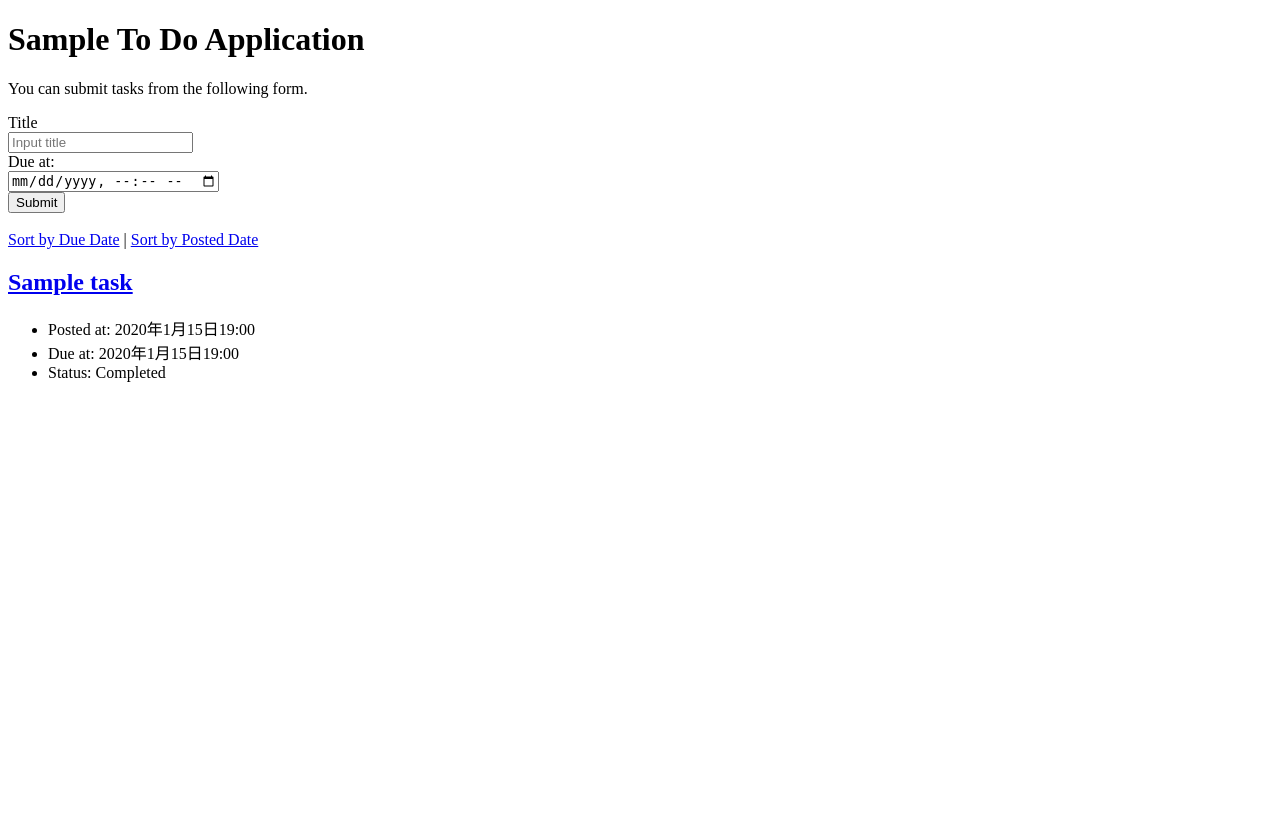
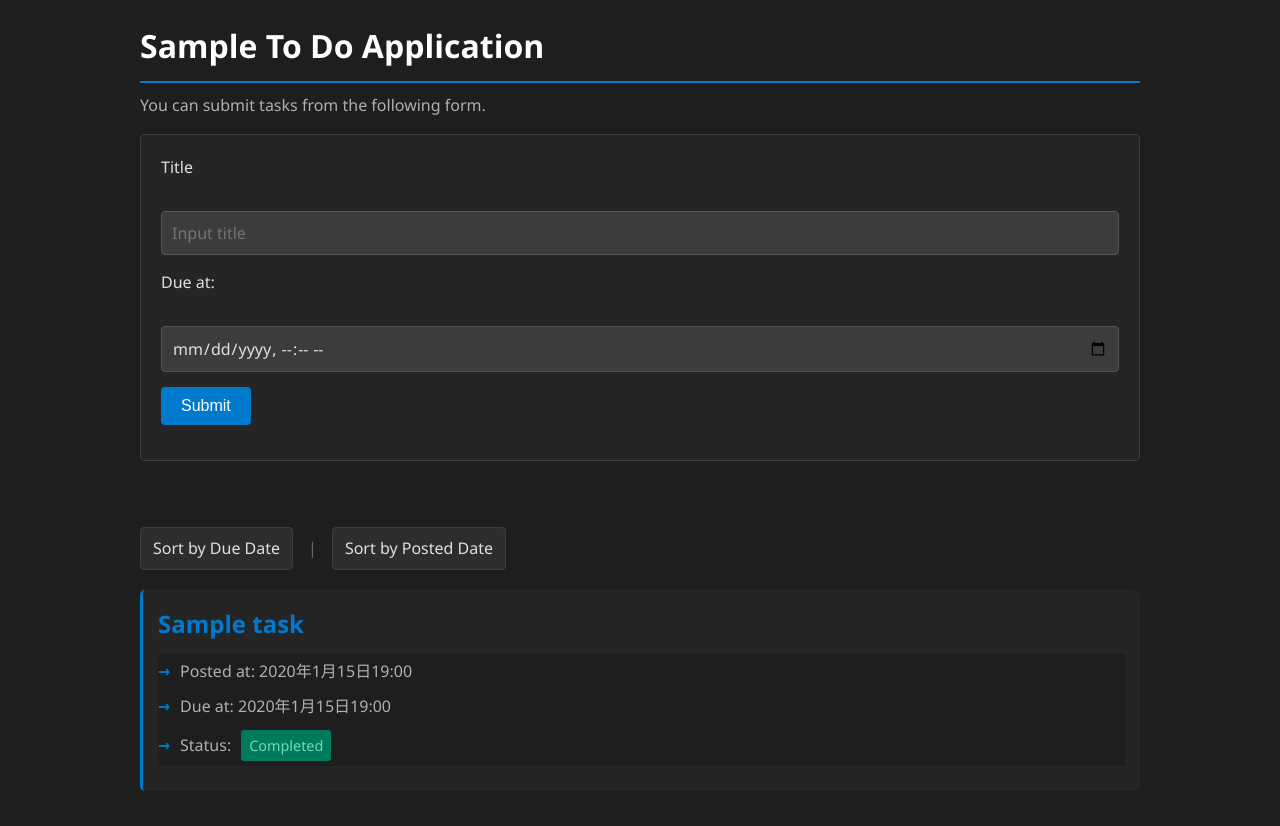
Before and after one commit to hiroki-morita0257/django-test-exercise, a Django app: page / in a window 1280 px wide. Before the commit the page ends 382 px from the top, so only its background shows below. Run offline with Django 5.2, Linux system fonts and the light colour scheme; tables that the repository leaves empty hold one stand-in row (values such as "Sample post").

Commit message:
assign-css/adjustment-html

```diff
--- /dev/null
+++ b/todo/static/css/style.css
@@ -0,0 +1,281 @@
+/* VSCode風 ToDo Application スタイル */
+
+* {
+  margin: 0;
+  padding: 0;
+  box-sizing: border-box;
+}
+
+body {
+  background-color: #1e1e1e;
+  color: #e0e0e0;
+  font-family: 'Segoe UI', Tahoma, Geneva, Verdana, sans-serif;
+  line-height: 1.6;
+  padding: 20px;
+}
+
+/* コンテナ */
+.container {
+  max-width: 1000px;
+  margin: 0 auto;
+}
+
+/* ヘッダー */
+h1 {
+  color: #ffffff;
+  margin-bottom: 10px;
+  font-size: 2em;
+  border-bottom: 2px solid #007acc;
+  padding-bottom: 10px;
+}
+
+h2 {
+  color: #ffffff;
+  margin-top: 20px;
+  margin-bottom: 10px;
+  font-size: 1.5em;
+}
+
+p {
+  color: #b0b0b0;
+  margin-bottom: 15px;
+}
+
+/* フォーム */
+form {
+  background-color: #252526;
+  padding: 20px;
+  border-radius: 5px;
+  border: 1px solid #3e3e42;
+  margin-bottom: 20px;
+}
+
+form div {
+  margin-bottom: 15px;
+}
+
+label {
+  display: block;
+  color: #e0e0e0;
+  margin-bottom: 5px;
+  font-weight: 500;
+}
+
+input[type="text"],
+input[type="datetime-local"] {
+  width: 100%;
+  padding: 10px;
+  background-color: #3c3c3c;
+  border: 1px solid #555555;
+  color: #e0e0e0;
+  border-radius: 4px;
+  font-size: 1em;
+  font-family: 'Segoe UI', Tahoma, Geneva, Verdana, sans-serif;
+}
+
+input[type="text"]:focus,
+input[type="datetime-local"]:focus {
+  outline: none;
+  border-color: #007acc;
+  box-shadow: 0 0 0 2px rgba(0, 122, 204, 0.2);
+  background-color: #3c3c3c;
+}
+
+/* ボタン */
+button {
+  background-color: #007acc;
+  color: #ffffff;
+  border: none;
+  padding: 10px 20px;
+  border-radius: 4px;
+  cursor: pointer;
+  font-size: 1em;
+  font-weight: 500;
+  transition: background-color 0.2s ease;
+}
+
+button:hover {
+  background-color: #0098ff;
+}
+
+button:active {
+  background-color: #005a9e;
+}
+
+/* リンク */
+a {
+  color: #007acc;
+  text-decoration: none;
+  transition: color 0.2s ease;
+}
+
+a:hover {
+  color: #0098ff;
+  text-decoration: underline;
+}
+
+/* ナビゲーション */
+.nav-links {
+  display: flex;
+  gap: 15px;
+  margin: 20px 0;
+  flex-wrap: wrap;
+  align-items: center;
+}
+
+.nav-links a {
+  padding: 8px 12px;
+  background-color: #2d2d30;
+  border: 1px solid #3e3e42;
+  border-radius: 4px;
+  color: #e0e0e0;
+  transition: all 0.2s ease;
+}
+
+.nav-links a:hover {
+  background-color: #3e3e42;
+  border-color: #007acc;
+  color: #0098ff;
+  text-decoration: none;
+}
+
+.nav-links .separator {
+  color: #6a6a6a;
+}
+
+/* タスクカード */
+.text {
+  background-color: #252526;
+  padding: 15px;
+  margin-bottom: 15px;
+  border-radius: 5px;
+  border-left: 3px solid #007acc;
+  transition: all 0.2s ease;
+}
+
+.text:hover {
+  border-left-color: #0098ff;
+  background-color: #2d2d30;
+}
+
+.text h2 {
+  margin-top: 0;
+  color: #ffffff;
+}
+
+.text h2 a {
+  color: #007acc;
+  text-decoration: none;
+}
+
+.text h2 a:hover {
+  color: #0098ff;
+  text-decoration: underline;
+}
+
+/* リスト */
+ul {
+  list-style: none;
+  background-color: #1e1e1e;
+  margin: 10px 0;
+}
+
+li {
+  padding: 5px 0;
+  color: #b0b0b0;
+  display: flex;
+  align-items: center;
+}
+
+li::before {
+  content: "→";
+  color: #007acc;
+  margin-right: 10px;
+  font-weight: bold;
+}
+
+/* 詳細ページの操作ボタン */
+.action-buttons {
+  display: flex;
+  gap: 10px;
+  margin-top: 20px;
+  flex-wrap: wrap;
+}
+
+.action-buttons a {
+  padding: 10px 20px;
+  background-color: #2d2d30;
+  border: 1px solid #3e3e42;
+  border-radius: 4px;
+  color: #e0e0e0;
+  transition: all 0.2s ease;
+}
+
+.action-buttons a:hover {
+  background-color: #007acc;
+  border-color: #007acc;
+  color: #ffffff;
+  text-decoration: none;
+}
+
+/* ステータスインジケータ */
+.status {
+  display: inline-block;
+  padding: 4px 8px;
+  border-radius: 3px;
+  font-size: 0.9em;
+  margin-left: 10px;
+}
+
+.status-completed {
+  background-color: #007a5d;
+  color: #70d9b8;
+}
+
+.status-not-completed {
+  background-color: #5d4f2d;
+  color: #d4b372;
+}
+
+/* レスポンシブ */
+@media (max-width: 768px) {
+  body {
+    padding: 10px;
+  }
+
+  h1 {
+    font-size: 1.5em;
+  }
+
+  h2 {
+    font-size: 1.2em;
+  }
+
+  form {
+    padding: 15px;
+  }
+
+  input[type="text"],
+  input[type="datetime-local"] {
+    font-size: 16px; /* iOS キーボード対策 */
+  }
+
+  .nav-links {
+    flex-direction: column;
+    gap: 10px;
+  }
+
+  .nav-links a {
+    width: 100%;
+    text-align: center;
+  }
+
+  .action-buttons {
+    flex-direction: column;
+  }
+
+  .action-buttons a {
+    width: 100%;
+    text-align: center;
+  }
+}
--- a/todo/templates/todo/edit.html
+++ b/todo/templates/todo/edit.html
@@ -6,9 +6,12 @@
   <title>To Do Application</title>
   <meta charset="UTF-8">
   <meta name="author" content="INIAD">
+  <meta name="viewport" content="width=device-width, initial-scale=1.0">
+  <link rel="stylesheet" href="{% static 'css/style.css' %}">
 </head>
 
 <body>
+  <div class="container">
   <h1>Edit task</h1>
   <p>You can edit tasks from the following form.</p>
   <form action="{% url 'update' task.id%}" method="post">
@@ -26,6 +29,7 @@
     </div>
   </form>
   <br>
+  </div>
 </body>
 
 </html>
--- a/todo/templates/todo/index.html
+++ b/todo/templates/todo/index.html
@@ -6,9 +6,12 @@
     <title>To Do Application</title>
     <meta charset="UTF-8">
     <meta name="author" content="INIAD">
+    <meta name="viewport" content="width=device-width, initial-scale=1.0">
+    <link rel="stylesheet" href="{% static 'css/style.css' %}">
   </head>
 
   <body>
+    <div class="container">
     <h1>Sample To Do Application</h1>
     <p>You can submit tasks from the following form.</p>
     <form action="{% url 'index' %}" method="post">
@@ -27,8 +30,9 @@
     </form>
     <br>
 
-    <div>
-      <a href="{% url 'index' %}?order=due">Sort by Due Date</a> |
+    <div class="nav-links">
+      <a href="{% url 'index' %}?order=due">Sort by Due Date</a>
+      <span class="separator">|</span>
       <a href="{% url 'index' %}?order=post">Sort by Posted Date</a>
     </div>
 
@@ -41,13 +45,14 @@
         <li>Due at: {{ task.due_at }}</li>
         {% endif %}
         {% if task.completed %}
-        <li>Status: Completed</li>
+        <li>Status: <span class="status status-completed">Completed</span></li>
         {% else %}
-        <li>Status: Not Completed</li>
+        <li>Status: <span class="status status-not-completed">Not Completed</span></li>
         {% endif %}
       </ul>
     </div>
     {% endfor %}
+    </div>
   </body>
 
 </html>
```
Also changed, not shown: todo/templates/todo/detail.html (+7 -3 lines), 1 other file.
